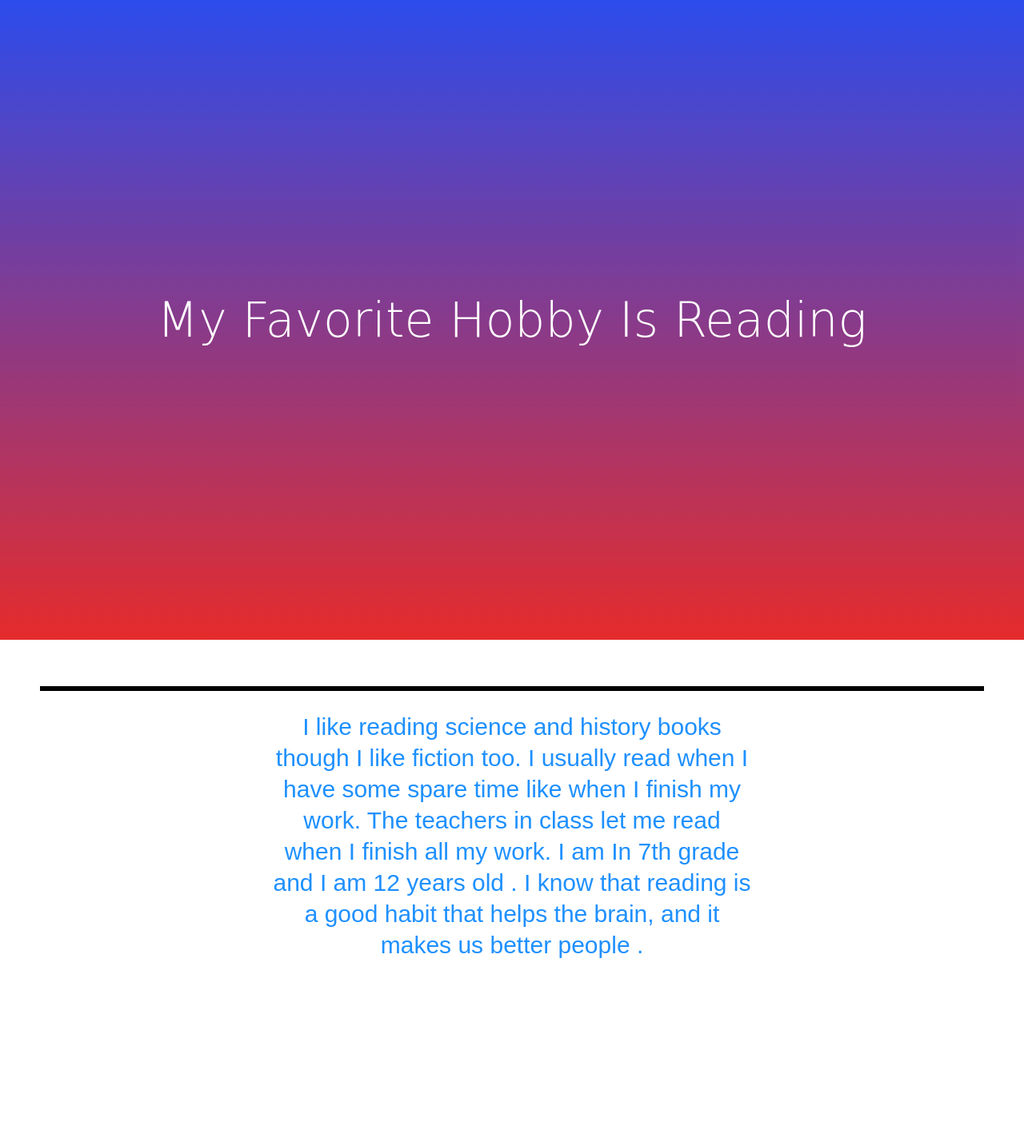
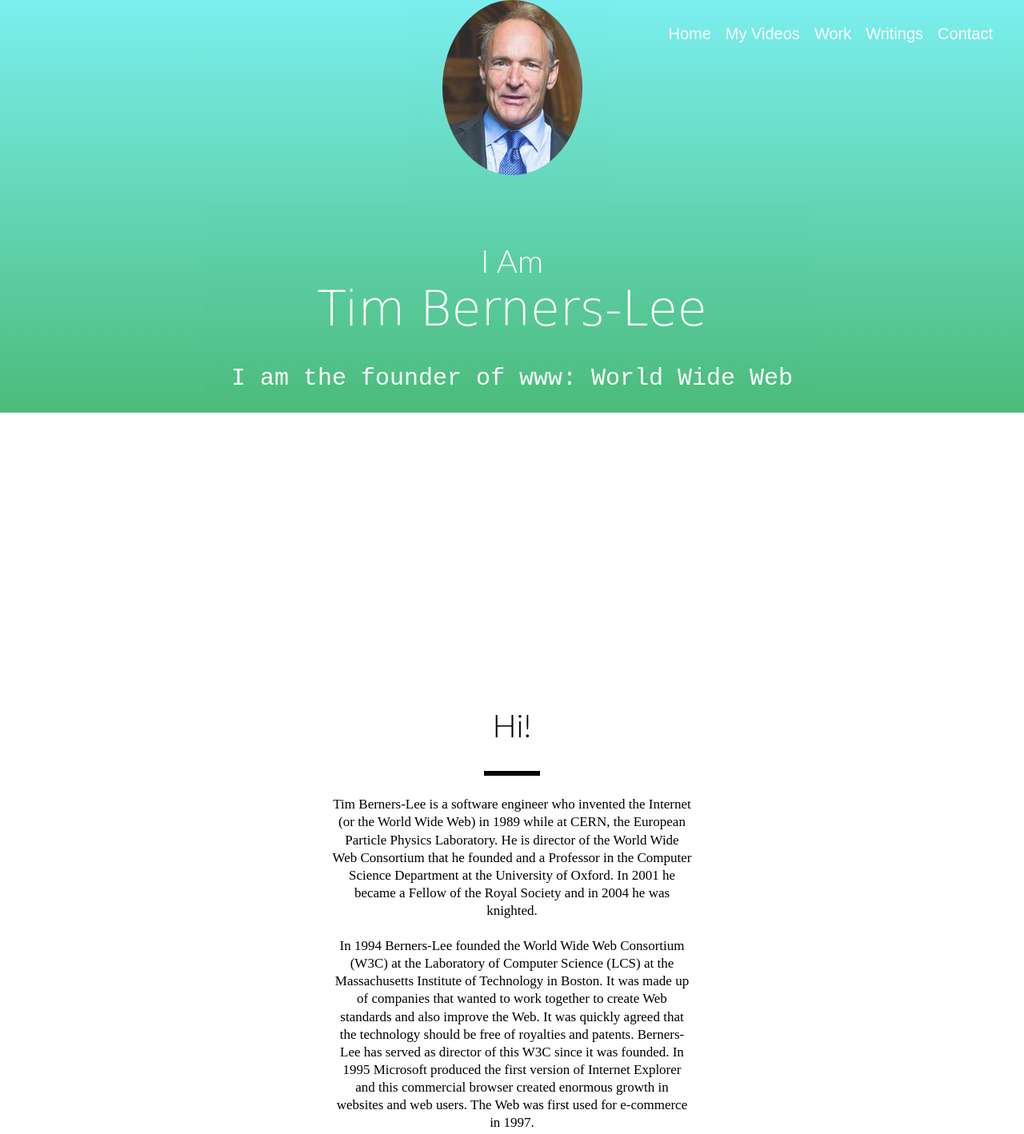
Before and after one commit to Akhil-2009/WhitehatJr, a plain HTML site: page index.html in a window 1280 px wide. Shown: the whole page at 80% size. Before the commit the page ends 1276 px from the top, so only its background shows below. Drawn offline with Linux system fonts and the light colour scheme; a web font is replaced by a local one.

Commit message:
Add files via upload

```diff
--- a/index.html
+++ b/index.html
@@ -1,31 +1,51 @@
-<!DOCTYPE html>
-<html lang="en">
-
+<html>
 <head>
-    <meta charset="utf-8">
-    <meta name="viewport" content="width=device-width, initial-scale=1.0">
-    <title> My Favorite Hobby Is Reading </title>
+    <title>Sir Tim Berners-Lee</title>
     <link rel="stylesheet" href="style.css">
+    <link href="https://fonts.googleapis.com/css2?family=Allison&display=swap" rel="stylesheet">
 </head>
 
 <body>
-    <section id="welcome">
+    <UL class="menu">
+        <li class="links">
+            Home
+        </li>
+        <li class="links">
+            My Videos
+        </li>
+        <li class="links">
+            Work
+        </li>
+        <li class="links">
+            Writings
+        </li>
+        <li class="links">
+            Contact
+        </li>
+
+    </UL>
+    <section id="welcome" class="parallax-container">
         <div class="parallax-inner">
-            <h1>
-                My Favorite Hobby Is Reading
-            </h1>
+            <img src="stbl.jpg" class="profile" />
+            <h1>I Am <br><span id="name">Tim Berners-Lee</span></h1>
+            <h2> I am the founder of www: World Wide Web</h2>
         </div>
     </section>
+
+
+
     <section id="bio">
-        <div class="line">
-        </div>
-        <p>
-            I like reading science and history books though I like fiction too.
-            I usually read when I have some spare time like when I finish my work.
-            The teachers in class let me read when I finish all my work.
-            I am In 7th grade and I am 12 years old . I know that reading is a good habit that helps the brain, and it makes us better people .
-        </p>
+        <h1>Hi!</h1>
+        <div class="line"></div>
+        <p>Tim Berners-Lee is a software engineer who invented the Internet (or the World Wide Web) in 1989 while at CERN, the European Particle Physics Laboratory.
+
+            He is director of the World Wide Web Consortium that he founded and a Professor in the Computer Science Department at the University of Oxford.
+
+            In 2001 he became a Fellow of the Royal Society and in 2004 he was knighted.<br /><br />In 1994 Berners-Lee founded the World Wide Web Consortium (W3C) at the Laboratory of Computer Science (LCS) at the Massachusetts Institute of Technology in Boston. It was made up of companies that wanted to work together to create Web standards and also improve the Web. It was quickly agreed that the technology should be free of royalties and patents. Berners-Lee has served as director of this W3C since it was founded.
+
+            In 1995 Microsoft produced the first version of Internet Explorer and this commercial browser created enormous growth in websites and web users.
+
+            The Web was first used for e-commerce in 1997.</p>
     </section>
-</body>
 
-</html>
+</body></html>
--- a/style.css
+++ b/style.css
@@ -12,58 +12,91 @@ body {
 #welcome {
     position: absolute;
     overflow: hidden;
-    height: 800 px;
-    color: white;
+    height: 400px;
+    color: #FFFFFF;
     left: 0;
+    top: 0;
+    bottom: 0;
     right: 0;
-    bottom: 0;
-    top: 0;
     opacity: 0.83;
-    background: linear-gradient(#0027e8 0%,
-    #e00000  100%);
+    background: linear-gradient(#60ebeb 0%, #27ae60 100%);
     display: table;
     width: 100%;
-    height: 100%;
+    z-index:9;
+}
+
+
+
+h1 {
+
+    font-size: 40px;
+    line-height: 1.2;
+    font-family: 'Lato', sans-serif;
+    font-weight: 300;
+}
+
+#name {
+    font-size: 60px;
+    line-height: 1.2;
+    font-family: 'Allison', cursive;
+}
+
+h2 {
+    font-size: 30px;
+    font-weight: 300;
+    line-height: 1.2;
+    font-family: monospace
+}
+
+#bio {
+
+    padding: 50px;
+    text-align: center;
+    font-size: 42px;
+}
+
+.line {
+    height: 6px;
+    background-color: #000;
+    width: 70px;
+    margin: 8px auto;
+}
+
+
+p {
+    max-width: 450px;
+    margin: 25px auto;
+    font-size: 17px;
+    line-height: 1.3;
 }
 
 .parallax-inner {
+
     display: table-cell;
     position: relative;
     text-align: center;
     vertical-align: middle;
-}
-
-h1 {
-    font-size: 60px;
-    line-height: 1.2;
-    font-family: cursive;
-    font-weight: 300
-}
-
-#name {
-    font-size: 30px;
-    line-height: 1.2;
-    font-family: cursive;
-}
-#bio {
-    padding: 50px;
-    text-align: center;
-    font-size: 50px;
-    color:dodgerblue
 
 }
-
-.line {
-    height: 6px;
-    background-color: black;
-    width: 1000x;
-    margin: 8px auto;
+.menu{
+    list-style:none;
+    font-family:sans-serif;
+    position:absolute;
+    top:10px;
+    right:30px;
+    z-index:10;
+    cursor:pointer;
 }
-
-p {
-    max-width: 600px;
-    margin: 25px auto;
-    font-size: 30px;
-    line-height: 1.3;
-    font-family: fantasy
+.links{
+    float:left;
+    color:white;
+    padding-top:5px;
+    padding-left:9px;
+    padding-right:9px;
+    padding-bottom:5px;
+    font-family:fantasy;
+    font-size:20px;
 }
+.links:hover{
+    background-color:dodgerblue;
+}
```
